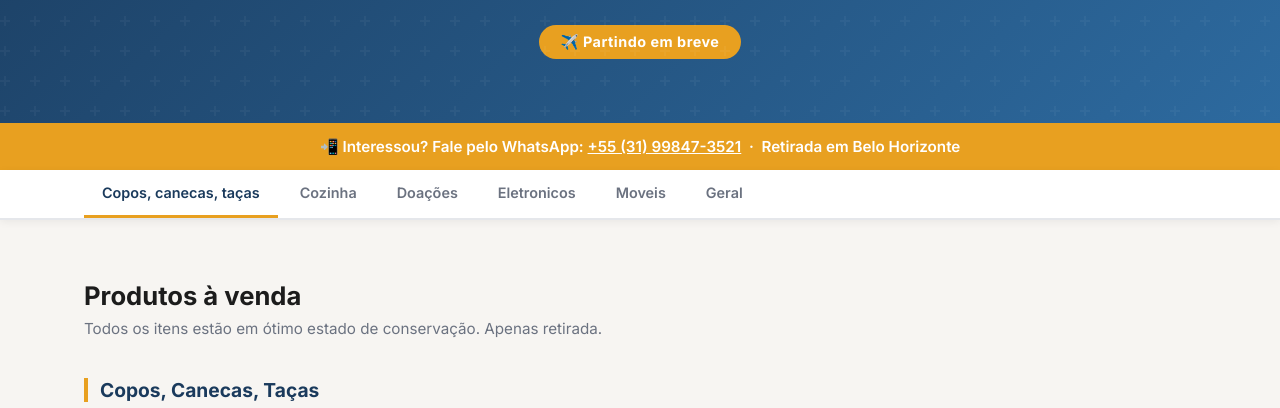
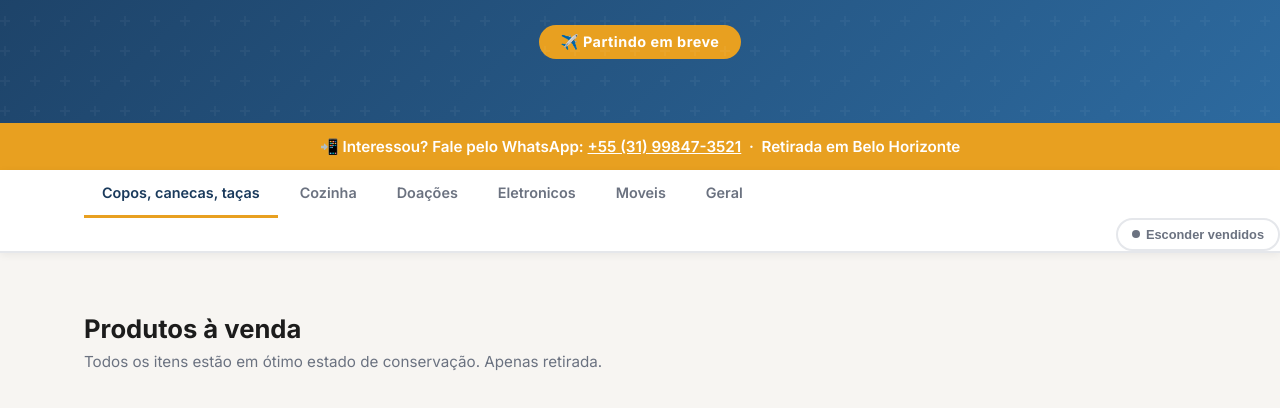
Before and after one commit to eduardoluizsc/bazar, a plain HTML site: page index.html in a window 1280 px wide. Shown: the part 344-752 px from the top of the page. Drawn offline with Linux system fonts and the light colour scheme.

Commit message:
Adiciona filtro para esconder/mostrar itens vendidos

```diff
--- a/index.html
+++ b/index.html
@@ -62,6 +62,17 @@
     }
     .cat-nav a:hover { color: var(--brand); }
     .cat-nav a.active { color: var(--brand); border-bottom-color: var(--accent); }
+
+    .btn-filter-sold {
+      margin-left: auto; flex-shrink: 0;
+      display: flex; align-items: center; gap: 6px;
+      padding: 7px 14px; border-radius: 999px; border: 2px solid var(--border);
+      background: #fff; color: var(--muted); font-size: .8rem; font-weight: 600;
+      cursor: pointer; transition: all .2s; white-space: nowrap;
+    }
+    .btn-filter-sold:hover { border-color: #ef4444; color: #ef4444; }
+    .btn-filter-sold.active { background: #ef4444; border-color: #ef4444; color: #fff; }
+    .btn-filter-sold .dot { width: 8px; height: 8px; border-radius: 50%; background: currentColor; }
 
     /* SECTION */
     .section { max-width: 1160px; margin: 0 auto; padding: 60px 24px; }
@@ -162,6 +173,9 @@
 
 <nav class="cat-nav" id="cat-nav" style="display:none">
   <div class="cat-nav-inner" id="cat-nav-inner"></div>
+  <button class="btn-filter-sold" id="btn-filter-sold" onclick="toggleSold()">
+    <span class="dot"></span><span id="filter-label">Esconder vendidos</span>
+  </button>
 </nav>
 
 <main class="section">
@@ -245,7 +259,7 @@
       : `<a class="btn-interest" href="${waLink}" target="_blank">Tenho interesse</a>`;
 
     return `
-      <div class="card">
+      <div class="card" data-sold="${status === 'sold'}">
         <div class="card-img-wrap">
           <img src="${imgUrl}" alt="${label}" loading="lazy" />
           ${badgeHtml}
@@ -263,6 +277,25 @@
 
   function slugify(str) {
     return str.toLowerCase().replace(/\s+/g, '-').replace(/[^\w-]/g, '');
+  }
+
+  let hidingSold = false;
+  function toggleSold() {
+    hidingSold = !hidingSold;
+    const btn   = document.getElementById('btn-filter-sold');
+    const label = document.getElementById('filter-label');
+    btn.classList.toggle('active', hidingSold);
+    label.textContent = hidingSold ? 'Mostrar vendidos' : 'Esconder vendidos';
+    document.querySelectorAll('.card').forEach(card => {
+      if (card.dataset.sold === 'true') {
+        card.style.display = hidingSold ? 'none' : '';
+      }
+    });
+    // Oculta títulos de categorias que ficaram vazias
+    document.querySelectorAll('.category-block').forEach(block => {
+      const visible = [...block.querySelectorAll('.card')].some(c => c.style.display !== 'none');
+      block.style.display = visible ? '' : 'none';
+    });
   }
 
   async function loadProducts() {
```
